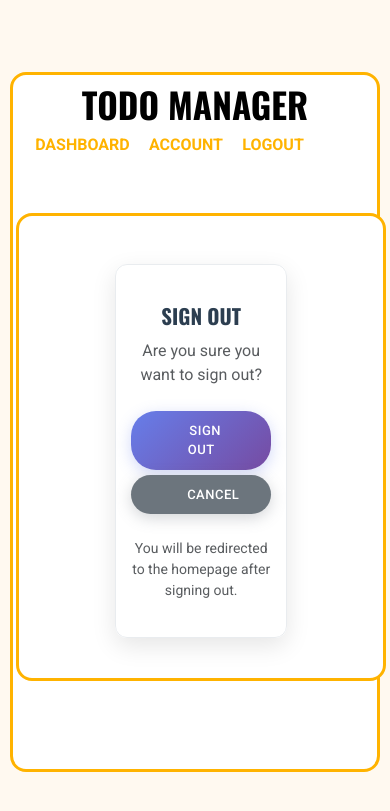
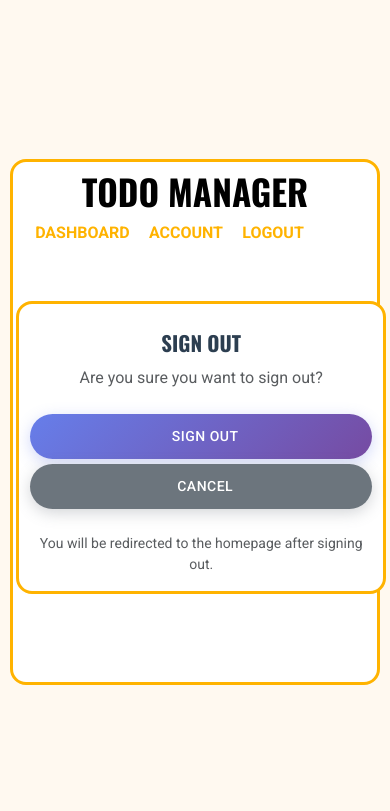
Before and after one commit to FatimahMohamed/To-do-list, a Django app: page /accounts/logout/ in a window 390 px wide. Shown: the top 811 px of the page. Run offline with Django 4.2, Linux system fonts and the light colour scheme; the visitor is signed in with stand-in values (Sample User, id 1).

Commit message:
Remove inner container from logout page
- Remove form-container div and all associated styling
- Display logout content directly within main orange container
- Remove white background, borders, shadows, and margins
- Simplify layout structure for cleaner appearance
- Update column width back to col-md-6 col-lg-5
- Clean up mobile responsive styles
- Remove extra padding from outer container
- Eliminate border overlap issue by removing inner container entirely

```diff
--- a/templates/account/logout.html
+++ b/templates/account/logout.html
@@ -4,10 +4,9 @@
 {% block title %}Logout - Task Organizer{% endblock %}
 
 {% block content %}
-<div class="container mt-5 mb-5" style="padding: 0 30px;">
+<div class="container mt-5 mb-5">
     <div class="row justify-content-center">
-        <div class="col-md-5 col-lg-4">
-            <div class="form-container">
+        <div class="col-md-6 col-lg-5">
             <div class="text-center mb-4">
                 <i class="fas fa-sign-out-alt fa-3x text-secondary mb-3"></i>
                 <h2 class="form-title">Sign Out</h2>
@@ -38,22 +37,8 @@
         </div>
     </div>
 </div>
-</div>
 
 <style>
-    .form-container {
-        background: rgba(255, 255, 255, 0.95);
-        border-radius: 12px;
-        padding: 25px;
-        box-shadow: 0 8px 25px rgba(0, 0, 0, 0.1);
-        border: 1px solid #e9ecef;
-        margin: 60px 60px;
-        backdrop-filter: blur(10px);
-        max-width: 400px;
-        margin-left: auto;
-        margin-right: auto;
-    }
-
     .form-title {
         color: #2c3e50;
         font-weight: 600;
@@ -96,20 +81,14 @@
     }
 
     @media (max-width: 768px) {
-        .form-container {
-            margin: 40px 50px;
-            padding: 20px 15px;
-            max-width: none;
-        }
-
         .btn-lg {
-            padding: 10px 20px;
-            font-size: 13px;
+            padding: 12px 25px;
+            font-size: 14px;
             margin: 5px;
         }
 
-        .col-md-5 {
-            padding: 0 25px;
+        .col-md-6 {
+            padding: 0 20px;
         }
 
         .btn.me-3 {
```
Lines whose indentation alone changed are shown as unchanged.
